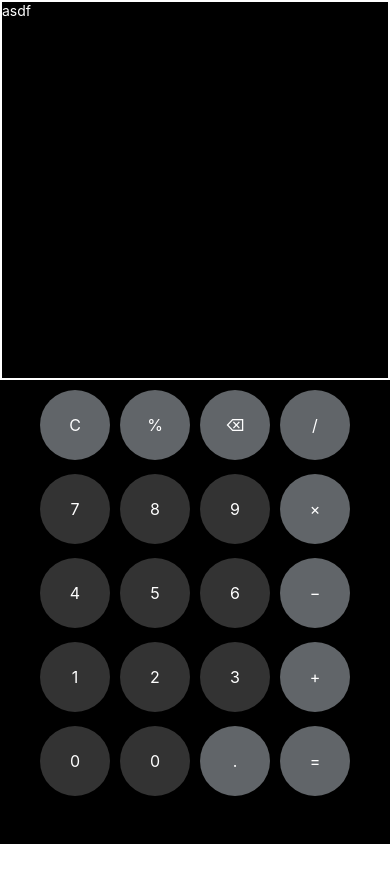
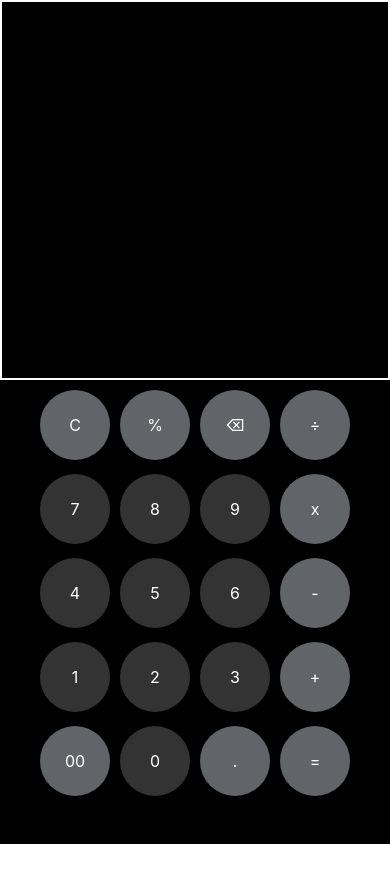
Before and after one commit to AyushShivhare79/Calculator.ReactNative, a React Native app: screen / in a window 390 px wide. Shown: the top 882 px of the page. Built offline with nearby package versions, Linux system fonts and the light colour scheme.

Commit message:
feat: evaluation logic

```diff
--- a/src/App.tsx
+++ b/src/App.tsx
@@ -5,7 +5,15 @@
  * @format
  */
 
-import { FlatList, StyleSheet, Text } from 'react-native';
+import { useState } from 'react';
+import {
+  Alert,
+  FlatList,
+  StyleSheet,
+  Text,
+  TextInput,
+  TouchableOpacity,
+} from 'react-native';
 import { SafeAreaProvider, SafeAreaView } from 'react-native-safe-area-context';
 
 function App() {
@@ -13,32 +21,83 @@ function App() {
     'C',
     '%',
     '⌫',
-    '/',
+    '÷',
     7,
     8,
     9,
-    '×',
+    'x',
     4,
     5,
     6,
-    '−',
+    '-',
     1,
     2,
     3,
     '+',
-    0o0,
+    '00',
     0,
     '.',
     '=',
   ];
 
+  const [evaluation, setEvaluation] = useState('');
+  const [sol, setSol] = useState(0);
+
+  const handleClick = (item: string) => {
+    switch (item) {
+      case '=':
+        handleCalculation();
+        break;
+      case 'C':
+        setEvaluation('');
+        break;
+      case '⌫':
+        setEvaluation(evaluation.substring(0, evaluation.length - 1));
+        break;
+
+      default:
+        break;
+    }
+    if (item.toString() === '=');
+    setEvaluation(prev => prev + item.toString());
+  };
+
+  const handleCalculation = () => {
+    if (!evaluation) return Alert.alert('Please enter!');
+    const updatedEvaluation = evaluation
+      .split('x')
+      .join('*')
+      .split('÷')
+      .join('/');
+
+    setSol(eval(updatedEvaluation));
+  };
+
   return (
     <SafeAreaProvider>
       <SafeAreaView style={{ backgroundColor: 'black', height: '100%' }}>
         <SafeAreaView
-          style={{ height: '45%', borderWidth: 2, borderColor: 'white' }}
+          style={{
+            position: 'relative',
+            height: '45%',
+            borderWidth: 2,
+            borderColor: 'white',
+          }}
         >
-          <Text style={{ color: 'white' }}>asdf</Text>
+          <SafeAreaView style={{ position: 'absolute', right: 0, bottom: 0 }}>
+            <TextInput
+              editable={false}
+              value={evaluation}
+              style={{ color: 'white', fontSize: 40 }}
+              keyboardType="numeric"
+            />
+            <TextInput
+              editable={false}
+              value={sol.toString()}
+              style={{ color: 'white', fontSize: 40 }}
+              keyboardType="numeric"
+            />
+          </SafeAreaView>
         </SafeAreaView>
 
         <SafeAreaView
@@ -56,6 +115,11 @@ function App() {
             contentContainerStyle={{ gap: 14, padding: 10 }}
             renderItem={({ item }) => {
               return (
+                <TouchableOpacity
+                  onPress={() => {
+                    handleClick(item.toString());
+                  }}
+                >
                   <SafeAreaView
                     style={{
                       justifyContent: 'center',
@@ -69,6 +133,7 @@ function App() {
                   >
                     <Text style={{ fontSize: 16, color: 'white' }}>{item}</Text>
                   </SafeAreaView>
+                </TouchableOpacity>
               );
             }}
           />
```
Lines whose indentation alone changed are shown as unchanged.
